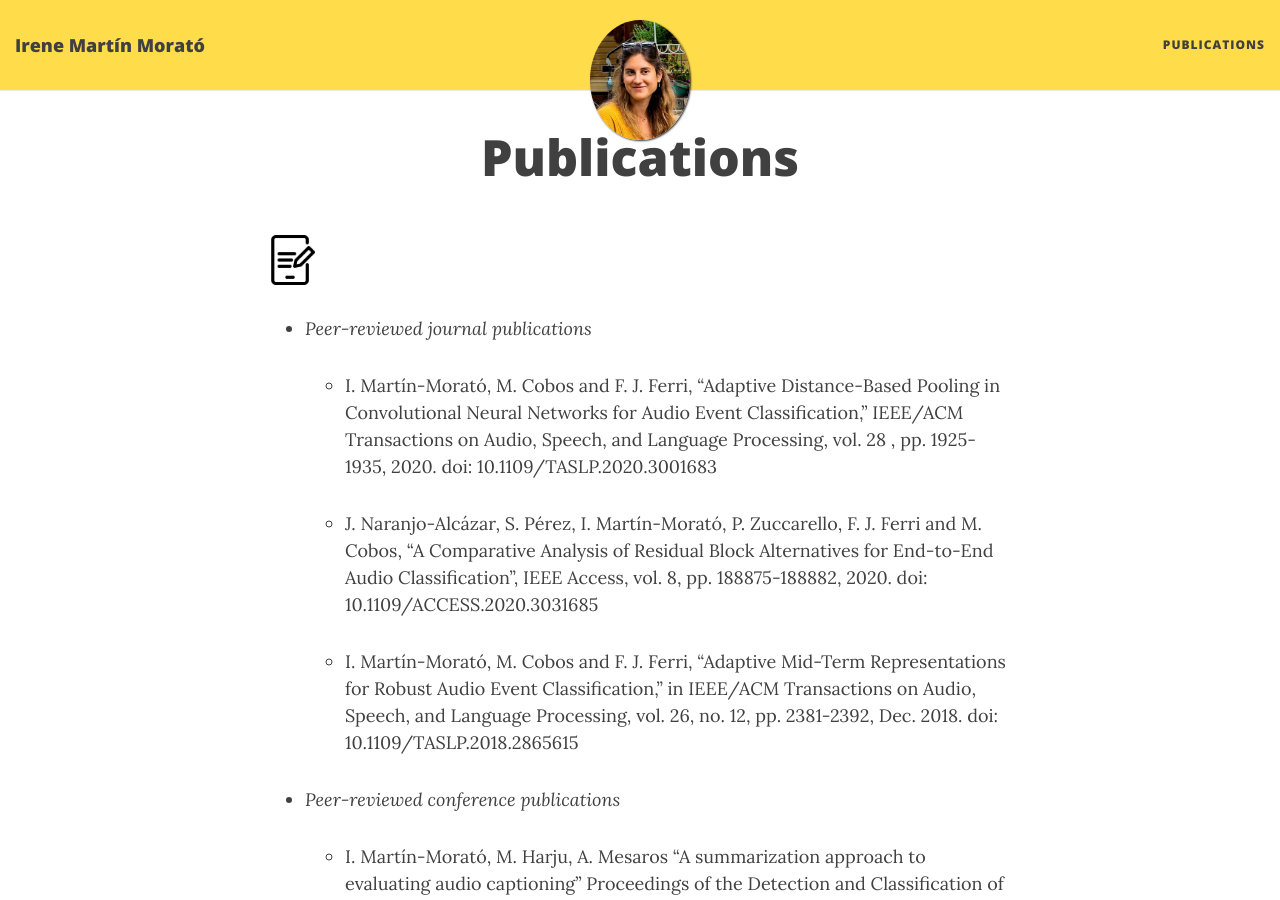
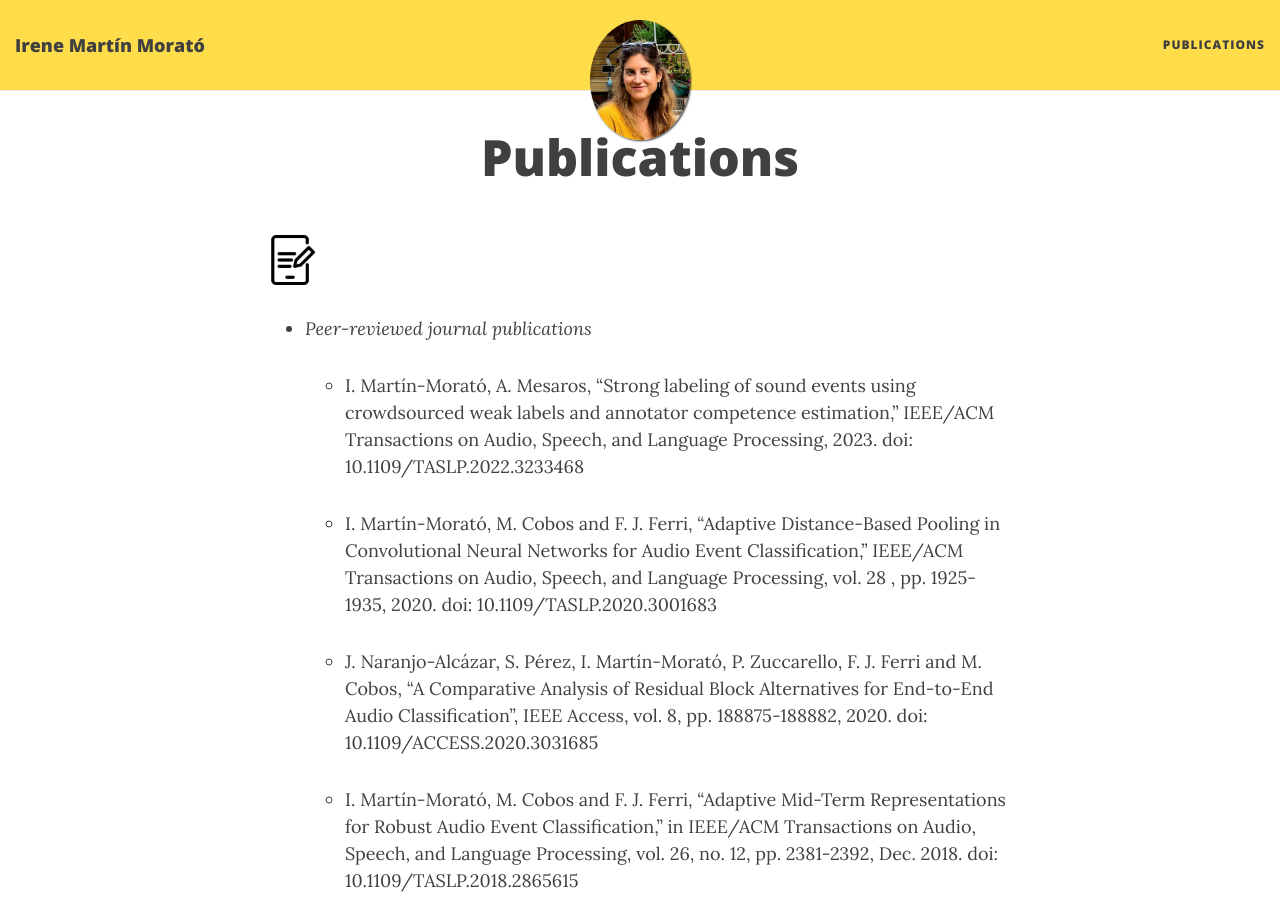
Before and after one commit to marmoi/marmoi.github.io, a Jekyll site: the page built from publications.md, in a window 1280 px wide and 900 px high. Built offline with Jekyll 4.4.1, drawn with Linux system fonts in a browser that asks for light colours; nearby versions of some CDN libraries; comment, search, counter and statistics services are not loaded.

Commit message:
Update publications.md

```diff
--- a/publications.md
+++ b/publications.md
@@ -6,6 +6,9 @@ title: Publications
 ## <img src="../img/papers.png" height="50px">
 
 * *Peer-reviewed journal publications*
+
+    * I. Martín-Morató, A. Mesaros, “Strong labeling of sound events using crowdsourced weak labels and annotator competence estimation,” IEEE/ACM Transactions on Audio, Speech, and Language Processing, 2023.
+doi:  10.1109/TASLP.2022.3233468
 
   * I. Martín-Morató, M. Cobos and F. J. Ferri, “Adaptive Distance-Based Pooling in Convolutional Neural Networks for Audio Event Classification,” IEEE/ACM Transactions on Audio, Speech, and Language Processing, vol. 28 , pp. 1925-1935, 2020.
 doi: 10.1109/TASLP.2020.3001683
```
